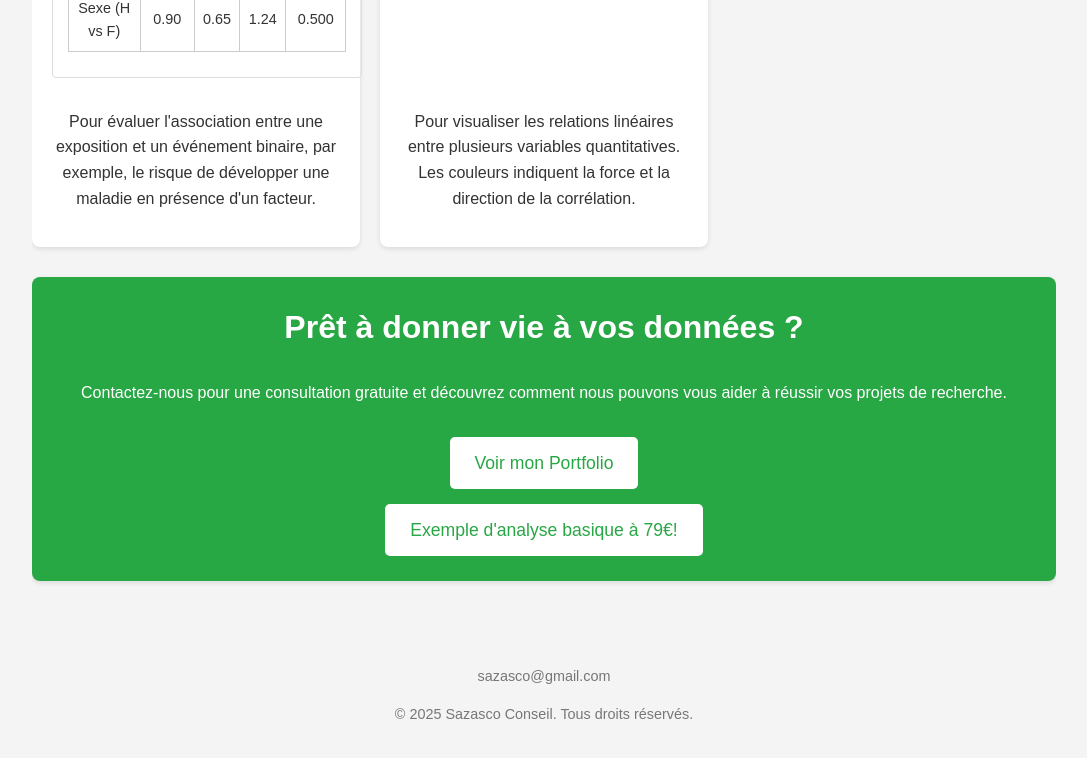
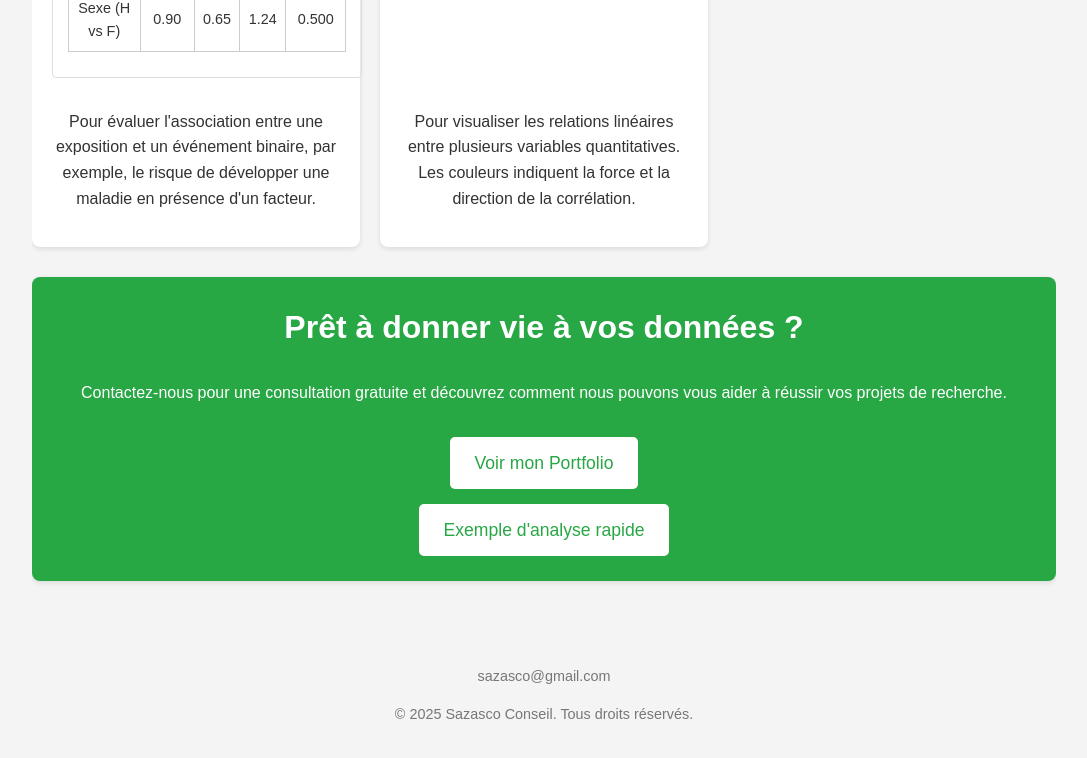
Before and after one commit to scohtml/statistique, a plain HTML site: page index.html in a window 1280 px wide. Shown: the part 1819-2577 px from the top of the page, without its empty margins (96-1183 px from the left). Drawn offline with Linux system fonts and the light colour scheme.

Commit message:
Update index.html

```diff
--- a/index.html
+++ b/index.html
@@ -405,7 +405,7 @@
 
             <a href="https://github.com/MedDataMuse?tab=repositories">Voir mon Portfolio</a>
 <br>
-           <a href="ex_upw1.pdf" target="_blank">Exemple d'analyse basique à 79€!</a>
+           <a href="ex_upw1.pdf" target="_blank">Exemple d'analyse rapide</a>
 
         </section>
     </div>
```
